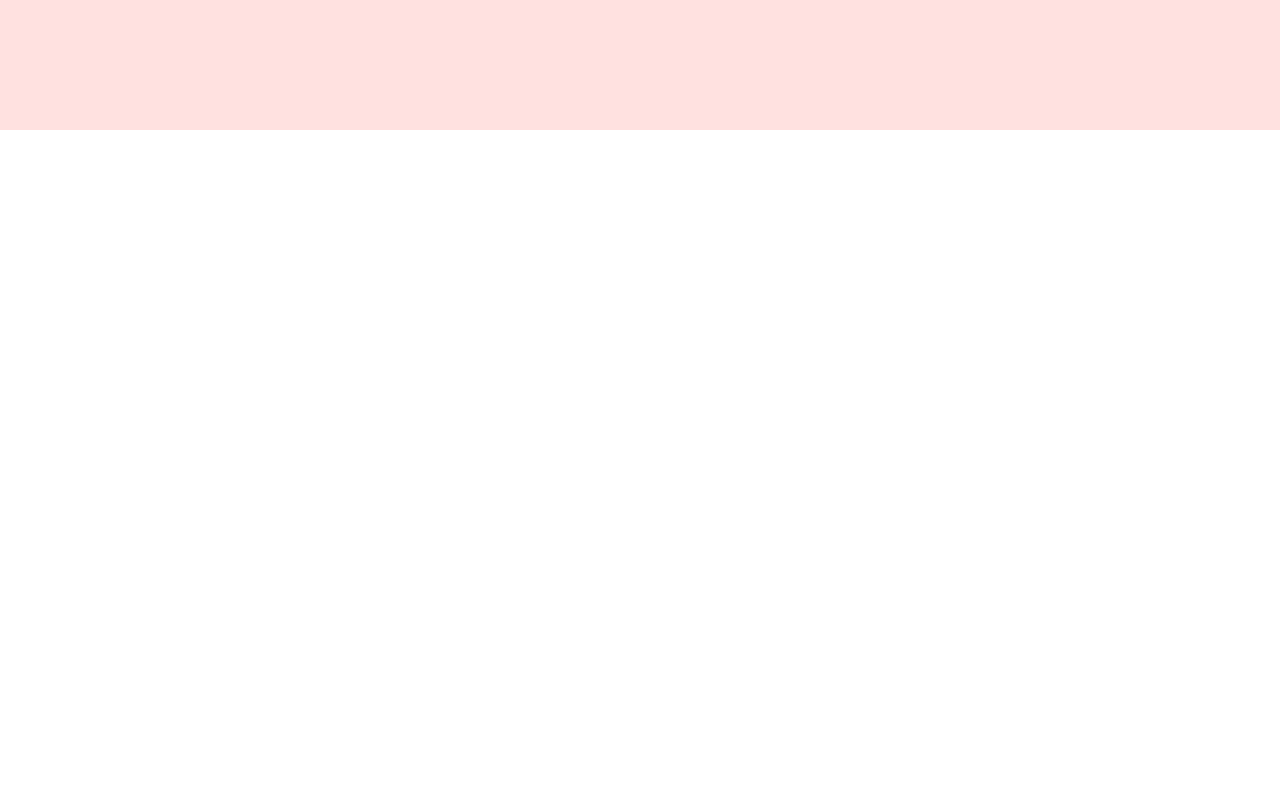
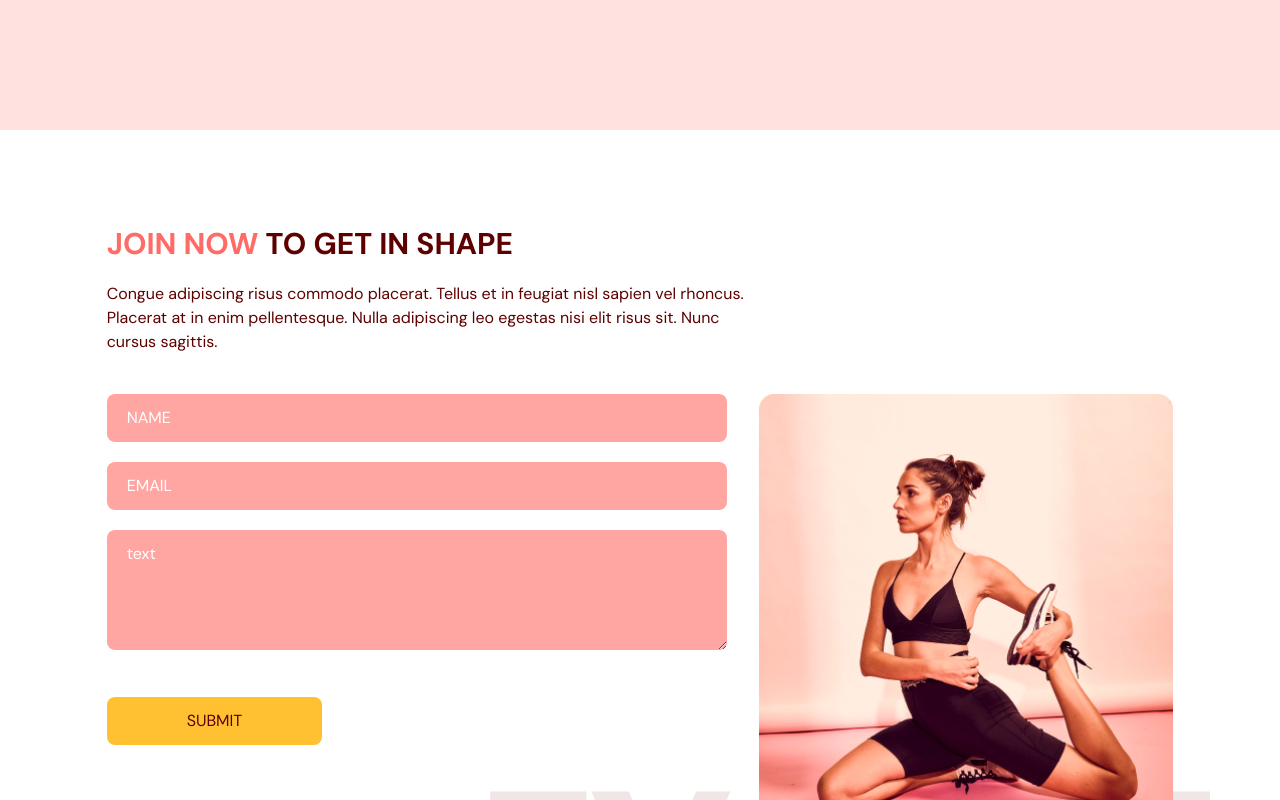
Before and after one commit to Binuri01/first_react_project, a React (Vite) app: page / in a window 1280 px wide. Shown: the part 2860-3660 px from the top of the page. Before the commit the page ends 2990 px from the top, so only its background shows below. Built offline with nearby package versions, Linux system fonts and the light colour scheme.

Commit message:
Completed contactUs component

```diff
--- a/package.json
+++ b/package.json
@@ -14,7 +14,8 @@
     "framer-motion": "^10.12.16",
     "react": "^18.2.0",
     "react-anchor-link-smooth-scroll": "^1.0.12",
-    "react-dom": "^18.2.0"
+    "react-dom": "^18.2.0",
+    "react-hook-form": "^7.45.0"
   },
   "devDependencies": {
     "@types/node": "^20.3.1",
--- a/src/App.tsx
+++ b/src/App.tsx
@@ -1,6 +1,7 @@
 import Navbar from "@/scenes/navbar";
 import Home from '@/scenes/home';
 import Benefits from '@/scenes/benefits';
+import ContactUs from '@/scenes/contactUs';
 import { useEffect, useState } from "react";
 import {SelectedPage} from "@/shared/types.ts"
 import OurClasses from "@/scenes/ourClasses";
@@ -33,6 +34,8 @@
         <Home setSelectedPage={setSelectedPage}/>
         <Benefits setSelectedPage={setSelectedPage}/>
         <OurClasses setSelectedPage={setSelectedPage}/>
+        <ContactUs setSelectedPage={setSelectedPage}/>
+
       </div>
 
     </>
--- /dev/null
+++ b/src/scenes/contactUs/index.tsx
@@ -0,0 +1,152 @@
+import { SelectedPage } from "@/shared/types";
+import { motion } from "framer-motion";
+import {useForm} from "react-hook-form";
+import ContactUsPageGraphic from "@/assets/ContactUsPageGraphic.png";
+import HText from "@/shared/HText";
+
+
+type Props = {
+    setSelectedPage: (value: SelectedPage) => void;
+}
+
+const ContactUs = ({setSelectedPage}: Props) => {
+
+    const inputStyles = `mb-5 w-full rounded-lg bg-primary-300 px-5 py-3 placeholder-white`;
+    const {
+        register,
+        trigger,
+        formState:{errors}
+    } = useForm();
+
+    const onSubmit = async (e: any) => {
+        const isValid = await trigger();
+        if(!isValid){
+            e.preventDefault();
+        }
+    }
+
+  return <section id="contactus" className="mx-auto w-5/6 pt-24 pb-32">
+    <motion.div onViewportEnter={() => setSelectedPage(SelectedPage.ContactUs)}>
+        {/*HEADER */}
+        <motion.div
+            className="md:w-3/5"
+            initial = "hidden"
+            whileInView="visible"
+            viewport={{once: true, amount:0.5}}
+            transition={{delay:0.2, duration:0.5}}
+            variants={{
+                hidden: {opacity:0, x:-50},
+                visible:{opacity: 1, x:0},
+            }}
+        >
+            <HText>
+                <span className="text-primary-500">JOIN NOW</span> TO GET IN SHAPE
+            </HText>
+            <p className="my-5">
+            Congue adipiscing risus commodo placerat. Tellus et in feugiat nisl
+            sapien vel rhoncus. Placerat at in enim pellentesque. Nulla
+            adipiscing leo egestas nisi elit risus sit. Nunc cursus sagittis.
+            </p>
+        </motion.div>
+
+        {/*FORM & IMAGE */}
+        <div className="mt-10 justify-between gap-8 md:flex">
+            <motion.div
+                className="mt-10 basis-3/5 md:mt-0"
+                initial = "hidden"
+                whileInView="visible"
+                viewport={{once: true, amount:0.5}}
+                transition={{duration:0.5}}
+                variants={{
+                    hidden: {opacity:0, y:50},
+                    visible:{opacity: 1, y:0},
+                }}
+            >
+                <form
+                    target="_blank"
+                    onSubmit={onSubmit}
+                    action= "https://formsubmit.co/6ce3c609e3f637df800bebda46e4e37a"
+                    method="POST"
+                >
+                    <input
+                        className={inputStyles}
+                        type="text"
+                        placeholder="NAME"
+                        {...register("name",{
+                            required: true,
+                            maxLength:100,
+                        })}
+                    />
+                    {errors.name && (
+                        <p className="mt-1 text-primary-500">
+                            {errors.name.type === "required" && "This field is required."}
+                            {errors.name.type === "maxLength" && "Max length is 100 char."}
+                        </p>
+                    )}
+
+                    <input
+                        className={inputStyles}
+                        type="text"
+                        placeholder="EMAIL"
+                        {...register("email",{
+                            required: true,
+                            pattern: /^[A-Z0-9._%+-]+@[A-Z0-9.-]+\.[A-Z]{2,}$/i,
+                        })}
+                    />
+                    {errors.email && (
+                        <p className="mt-1 text-primary-500">
+                            {errors.email.type === "required" && "This field is required."}
+                            {errors.email.type === "pattern" && "Invalid email address"}
+                        </p>
+                    )}
+
+                    <textarea
+                        className={inputStyles}
+                        placeholder="text"
+                        rows={4}
+                        cols={50}
+                        {...register("message",{
+                            required: true,
+                            maxLength:2000,
+                        })}
+                    />
+                    {errors.message && (
+                        <p className="mt-1 text-primary-500">
+                            {errors.message.type === "required" && "This field is required."}
+                            {errors.message.type === "maxLength" && "Max length is 2000 char."}
+                        </p>
+                    )}
+
+                    <button
+                        type="submit"
+                        className="mt-5 rounded-lg bg-secondary-500 px-20 py-3 transition duration-500 hover:text-white"
+                    >
+                        SUBMIT
+                    </button>
+                </form>
+            </motion.div>
+
+            <motion.div
+                className="relative mt-16 basis-2/5 md:mt-0"
+                initial = "hidden"
+                whileInView="visible"
+                viewport={{once: true, amount:0.5}}
+                transition={{delay: 0.2, duration:0.5}}
+                variants={{
+                    hidden: {opacity:0, y:50},
+                    visible:{opacity: 1, y:0},
+                }}
+            >
+                <div className="w-full before:absolute before:-bottom-20 before:-right-10 before:z-[-1] md:before:content-evolvetext">
+                    <img
+                        className="w-full"
+                        src={ContactUsPageGraphic}
+                        alt="contact-us-page-graphic" />
+                </div>
+            </motion.div>
+        </div>
+    </motion.div>
+  </section>
+}
+
+export default ContactUs
--- a/src/scenes/ourClasses/Class.tsx
+++ b/src/scenes/ourClasses/Class.tsx
@@ -13,7 +13,7 @@
         <p className="text-2xl">{name}</p>
         <p className="mt-5">{description}</p>
     </div>
-    <img src="{image}" alt={`${image}`} />
+    <img src={image} alt={`${image}`} />
   </li>
 }
 
```
Also changed, not shown: 1 other file (tests, documents, lock files or other folders).
